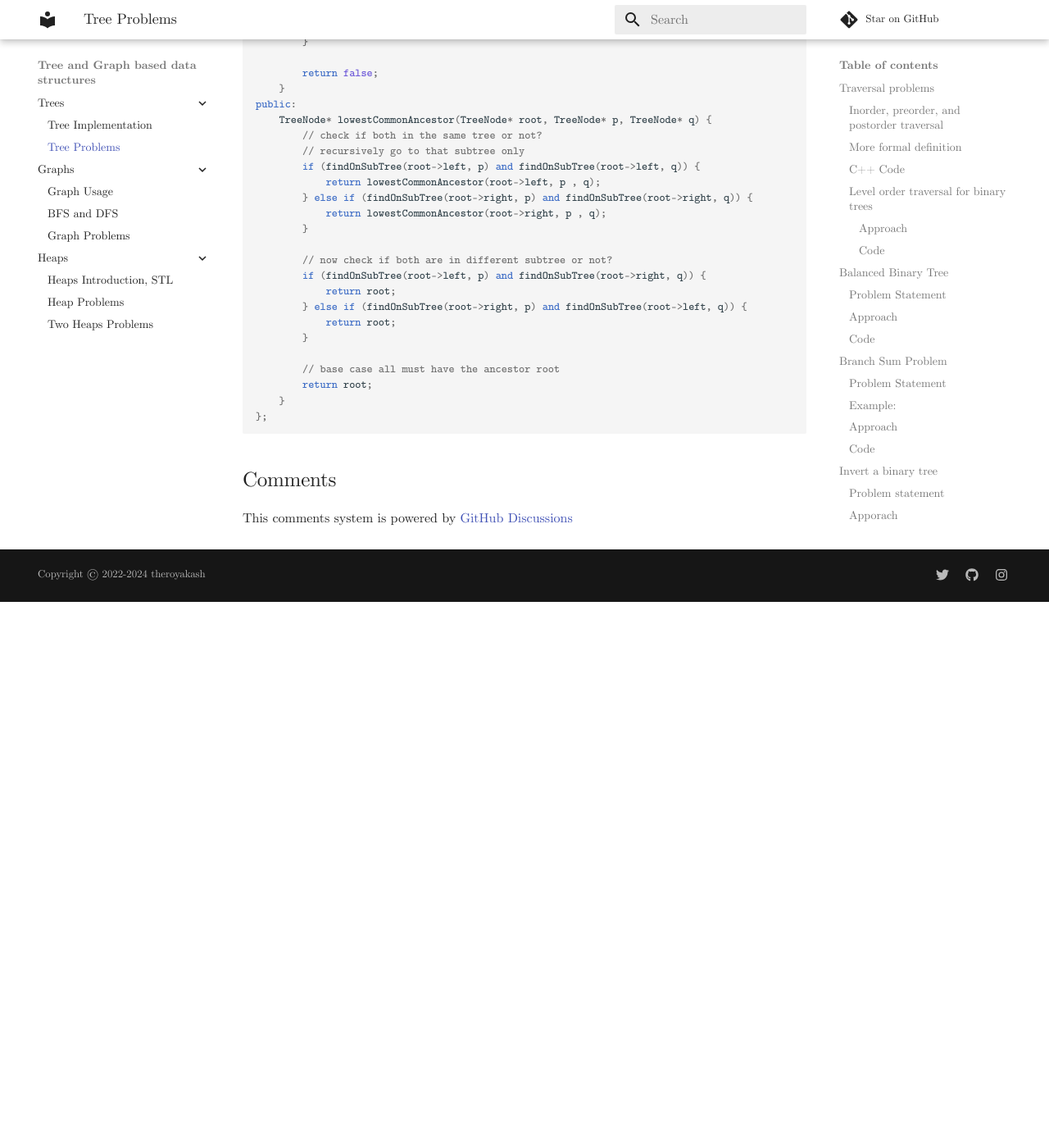
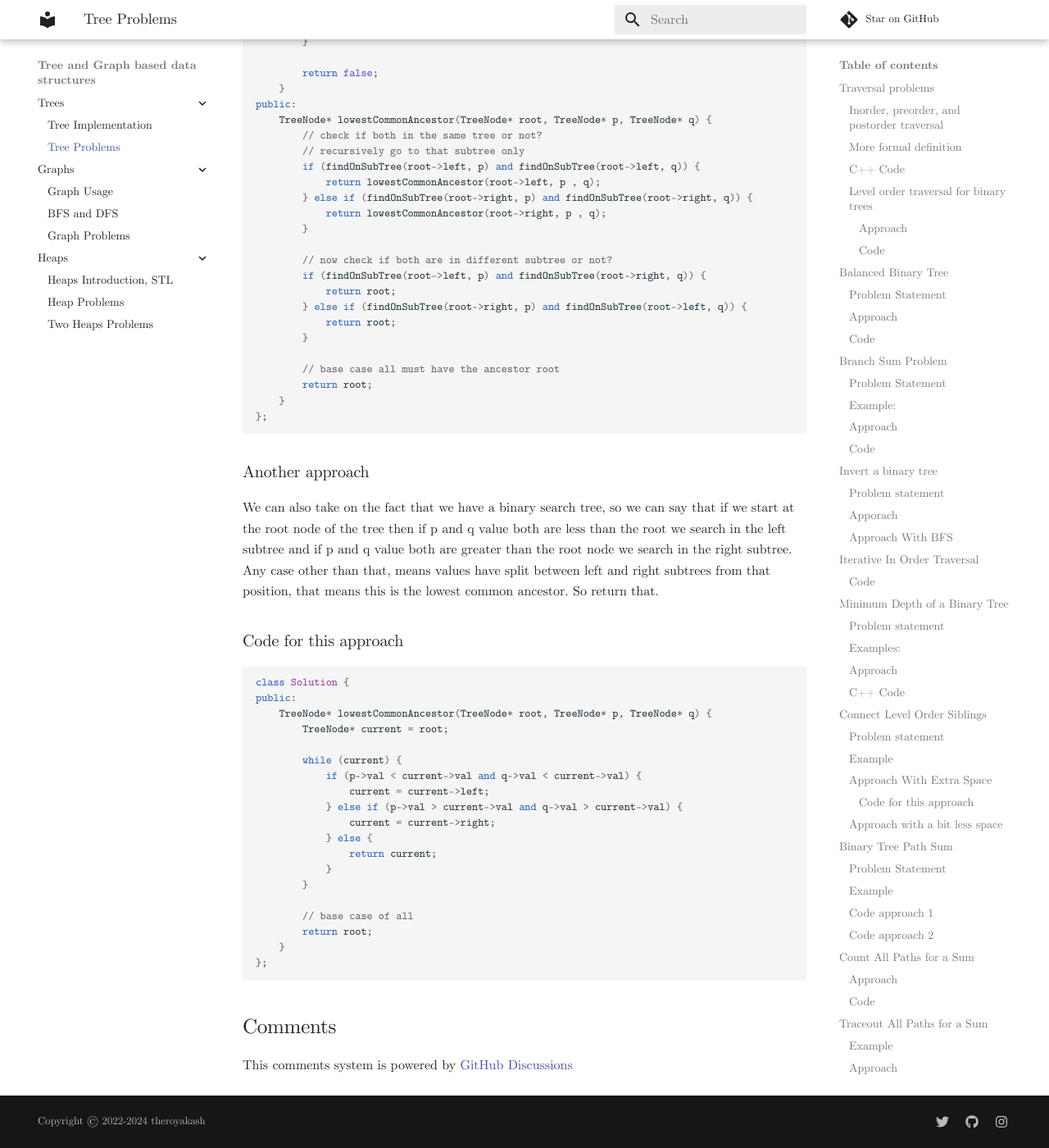
Before and after one commit to theroyakash/algorithms.theroyakash.com, an MkDocs documentation site: the page built from docs/trees/problems.md, in a window 1280 px wide and 1400 px high, scrolled down 37397 px. Shown: the whole window at 82% size. Built offline with MkDocs 1.6.1 and Material for MkDocs 9.7.7, drawn with Linux system fonts in a browser that asks for light colours; comment, search, counter and statistics services are not loaded; before the commit the page ends 38131 px from its top, so only the background shows below that.

Commit message:
added a simpler approach for Lowest Common Ancestor of a Binary Search Tree

````diff
--- a/docs/trees/problems.md
+++ b/docs/trees/problems.md
@@ -1246,3 +1246,29 @@
     }
 };
 ```
+
+### Another approach
+We can also take on the fact that we have a binary search tree, so we can say that if we start at the root node of the tree then if p and q value both are less than the root we search in the left subtree and if p and q value both are greater than the root node we search in the right subtree. Any case other than that, means values have split between left and right subtrees from that position, that means this is the lowest common ancestor. So return that.
+
+### Code for this approach
+```cpp
+class Solution {
+public:
+    TreeNode* lowestCommonAncestor(TreeNode* root, TreeNode* p, TreeNode* q) {
+        TreeNode* current = root;
+
+        while (current) {
+            if (p->val < current->val and q->val < current->val) {
+                current = current->left;
+            } else if (p->val > current->val and q->val > current->val) {
+                current = current->right;
+            } else {
+                return current;
+            }
+        }
+
+        // base case of all
+        return root;
+    }
+};
+```
````
